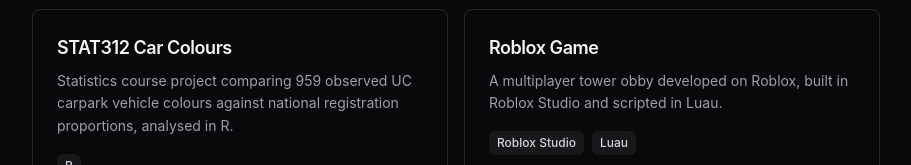
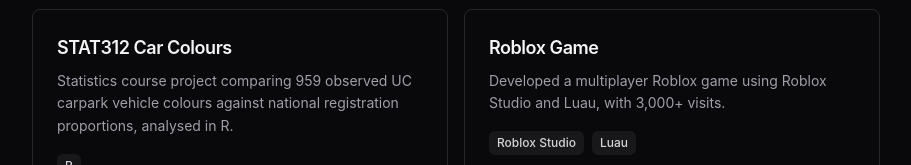
Before and after one commit to michaelocez/michaelocez.github.io, a React (Vite) app: page / in a window 1280 px wide. Shown: the part 973-1138 px from the top of the page, without its empty margins (184-1095 px from the left). Built offline with nearby package versions, Linux system fonts and the light colour scheme.

Commit message:
feat: update readme and description (#7)
* docs: write README

* feat: update roblox description

```diff
--- a/src/content/portfolio.ts
+++ b/src/content/portfolio.ts
@@ -168,7 +168,7 @@ export const projects: Project[] = [
   {
     title: 'Roblox Game',
     description:
-      'A multiplayer tower obby developed on Roblox, built in Roblox Studio and scripted in Luau.',
+      'Developed a multiplayer Roblox game using Roblox Studio and Luau, with 3,000+ visits.',
     tech: ['Roblox Studio', 'Luau'],
     links: [],
     images: [],
```
Also changed, not shown: 1 other file (tests, documents, lock files or other folders).
